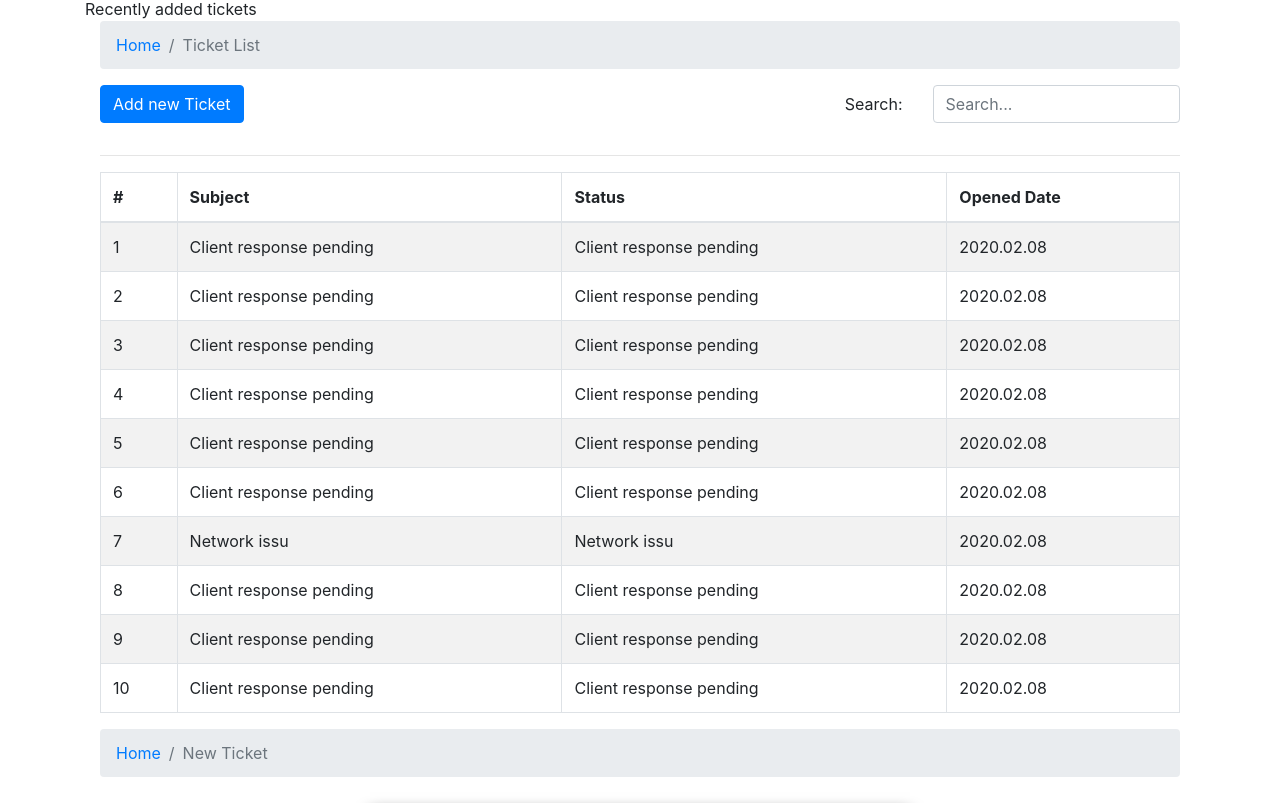
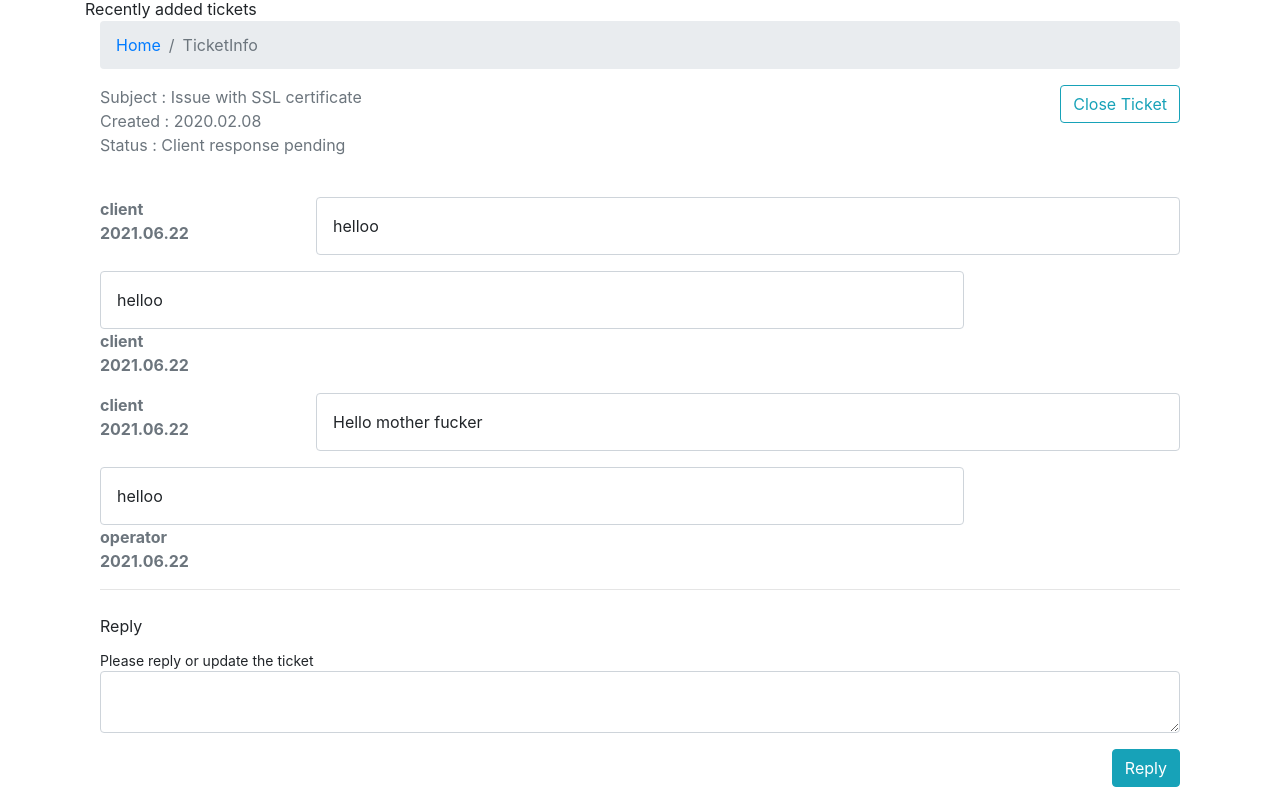
Before and after one commit to chamalg/crm-frontend, a React (Create React App) app: page / in a window 1280 px wide. Shown: the part 337-1140 px from the top of the page. Built offline with nearby package versions, Linux system fonts and the light colour scheme.

Commit message:
TicketInfo page added

```diff
--- a/src/assets/data/dummy-tickets.json
+++ b/src/assets/data/dummy-tickets.json
@@ -3,60 +3,88 @@
         "id": 1 ,
         "subject": "Issue with SSL certificate",
         "status": "Client response pending",
-        "addedAt": "2020.02.08"
+        "msg": "Please resolve asap",
+        "addedAt": "2020.02.08",
+        "history":[ {
+            "date": "2021.06.22",
+            "message": "helloo",
+            "messageBy": "client"
+        },{
+            "date": "2021.06.22",
+            "message": "helloo",
+            "messageBy": "client"
+        }   ,{
+            "date": "2021.06.22",
+            "message": "Hello mother fucker",
+            "messageBy": "client"
+        } ,{
+            "date": "2021.06.22",
+            "message": "helloo",
+            "messageBy": "operator"
+        }
+    ]
     },
     {
         "id": 2 ,
         "subject": "Issue with SSL certificate",
         "status": "Client response pending",
+        "msg": "Please resolve asap",
         "addedAt": "2020.02.08"
     },
     {
         "id": 3 ,
         "subject": "Issue with SSL certificate",
         "status": "Client response pending",
+        "msg": "Please resolve asap",
         "addedAt": "2020.02.08"
     },
     {
         "id": 4 ,
         "subject": "Issue with SSL certificate",
         "status": "Client response pending",
+        "msg": "Please resolve asap",
         "addedAt": "2020.02.08"
     },
     {
         "id": 5 ,
         "subject": "Issue with SSL certificate",
         "status": "Client response pending",
+        "msg": "Please resolve asap",
         "addedAt": "2020.02.08"
     },
     {
         "id": 6 ,
         "subject": "Issue with SSL certificate",
         "status": "Client response pending",
+        "msg": "Please resolve asap",
         "addedAt": "2020.02.08"
     },
     {
         "id": 7 ,
         "subject": "Network issue",
-        "status": "Network issu",
+        "status": "Network issue",
+        "msg": "Please resolve asap",
         "addedAt": "2020.02.08"
     },
     {
         "id": 8 ,
         "subject": "Network issue",
         "status": "Client response pending",
+        "msg": "Please resolve asap",
         "addedAt": "2020.02.08"
     },
     {
         "id": 9 ,
         "subject": "Network issue",
         "status": "Client response pending",
+        "msg": "Please resolve asap",
         "addedAt": "2020.02.08"
     },
     {
         "id": 10 ,
         "subject": "Network issue",
         "status": "Client response pending",
+        "msg": "Please resolve asap",
         "addedAt": "2020.02.08"
     }
 ]
--- /dev/null
+++ b/src/components/message-history/MessageHistory.js
@@ -0,0 +1,16 @@
+import React from 'react';
+
+import './messageHistory.css';
+
+export const MessageHistory = ({ msg }) => {
+    if (!msg) return null;
+    return msg.map((rec, i) => (
+        <div key={i} className="message-history mt-3">
+            <div className="send font-weight-bold text-secondary">
+                <div className="sender">{rec.messageBy}</div>
+                <div className="date">{rec.date}</div>
+            </div>
+            <div className="message">{rec.message}</div>
+        </div>
+    ))
+}
--- /dev/null
+++ b/src/components/message-history/messageHistory.css
@@ -0,0 +1,18 @@
+.message-history {
+  display: flex;
+  flex-direction: row;
+  justify-content: space-between;
+}
+
+.message-history:nth-child(even) {
+  display: flex;
+  flex-direction: column-reverse;
+  justify-content: space-between;
+}
+
+.message {
+  padding: 1rem;
+  width: 80%;
+  border: 1px solid #ced4da;
+  border-radius: 0.25rem;
+}
--- /dev/null
+++ b/src/components/update-ticket/UpdateTicket.js
@@ -0,0 +1,15 @@
+import React from 'react';
+import { Form, Button } from 'react-bootstrap';
+
+export const UpdateTicket = ({ message, handleOnChange, handleOnSubmit }) => {
+    return (
+        <Form onSubmit={handleOnSubmit}>
+            <Form.Label>Reply</Form.Label>
+            <Form.Text>Please reply or update the ticket</Form.Text>
+            <Form.Control as="textarea" row="5" name="detail" value={message} onChange={handleOnChange} />
+            <div className="text-right mt-3 mb-3">
+                <Button variant="info" type="submit">Reply</Button>
+            </div>
+        </Form>
+    )
+}
--- a/src/pages/dashboard/Dashboard.js
+++ b/src/pages/dashboard/Dashboard.js
@@ -5,6 +5,7 @@ import dummyTickets from '../../assets/data/dummy-tickets.json';
 import BreadcrumbPage from '../../components/breadcrumb/BreadcrumbPage';
 import NewTicket from '../new-ticket/NewTicket';
 import { TicketListing } from '../ticket-listing/TicketListing';
+import TicketInfo from '../ticket-info/TicketInfo';
 
 export default function Dashboard() {
     return (
@@ -36,8 +37,9 @@ export default function Dashboard() {
                 <Col className="recent-ticket">
                     {/* <TicketTable tickets={dummyTickets} /> */}
                     {/* <NewTicket /> */}
-                    <TicketListing/>
-                    <NewTicket/>
+                    {/* <TicketListing/> */}
+                    {/* <NewTicket/> */}
+                    <TicketInfo />
                 </Col>
             </Row>
         </Container>
--- /dev/null
+++ b/src/pages/ticket-info/TicketInfo.js
@@ -0,0 +1,54 @@
+import React, { useState, useEffect } from 'react';
+import { Container, Row, Col, Button } from 'react-bootstrap';
+import BreadcrumbPage from '../../components/breadcrumb/BreadcrumbPage';
+import dummyTickets from '../../assets/data/dummy-tickets.json';
+import { MessageHistory } from '../../components/message-history/MessageHistory';
+import { UpdateTicket } from '../../components/update-ticket/UpdateTicket';
+
+const ticket = dummyTickets[0];
+
+export default function TicketInfo() {
+    const [message, setMessage] = useState('');
+
+    const handleOnChange = e => {
+        setMessage(e.target.value);
+    }
+    const handleOnSubmit = e => {
+        e.preventDefault();
+    }
+
+    useEffect(() => {
+
+    }, [message])
+
+    return (
+        <Container>
+            <Row>
+                <Col>
+                    <BreadcrumbPage page="TicketInfo" />
+                </Col>
+            </Row>
+            <Row>
+                <Col className="text-weight-bolder text-secondary">
+                    <div className="subject">Subject : {ticket.subject}</div>
+                    <div className="date">Created : {ticket.addedAt}</div>
+                    <div className="status">Status : {ticket.status}</div>
+                </Col>
+                <Col className="text-right">
+                    <Button variant="outline-info">Close Ticket</Button>
+                </Col>
+            </Row>
+            <Row className="mt-4">
+                <Col>
+                    <MessageHistory msg={ticket.history} />
+                </Col>
+            </Row>
+            <hr />
+            <Row className="mt-4">
+                <Col>
+                    <UpdateTicket message={message} handleOnChange={handleOnChange} handleOnSubmit={handleOnSubmit} />
+                </Col>
+            </Row>
+        </Container>
+    )
+}
```
